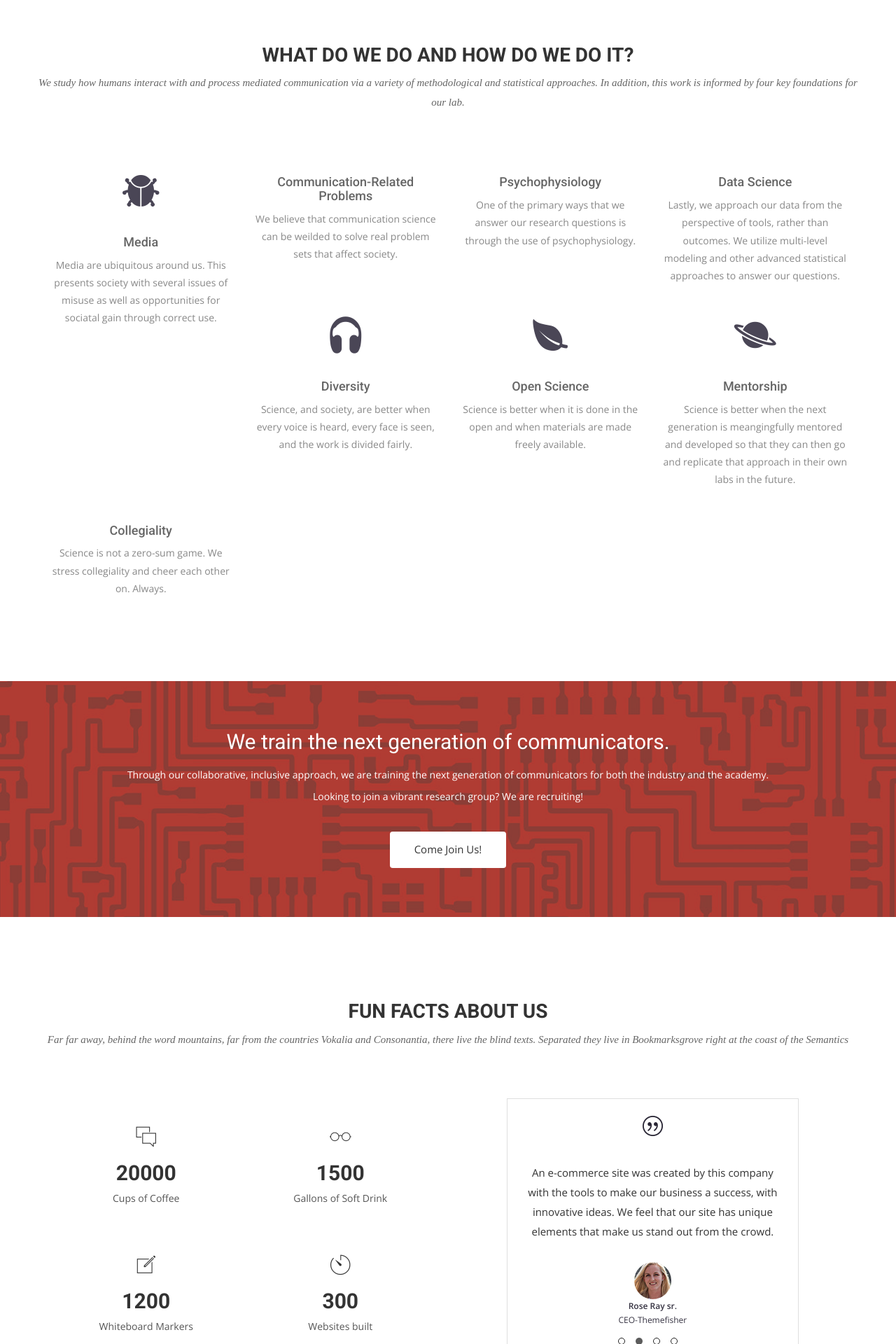
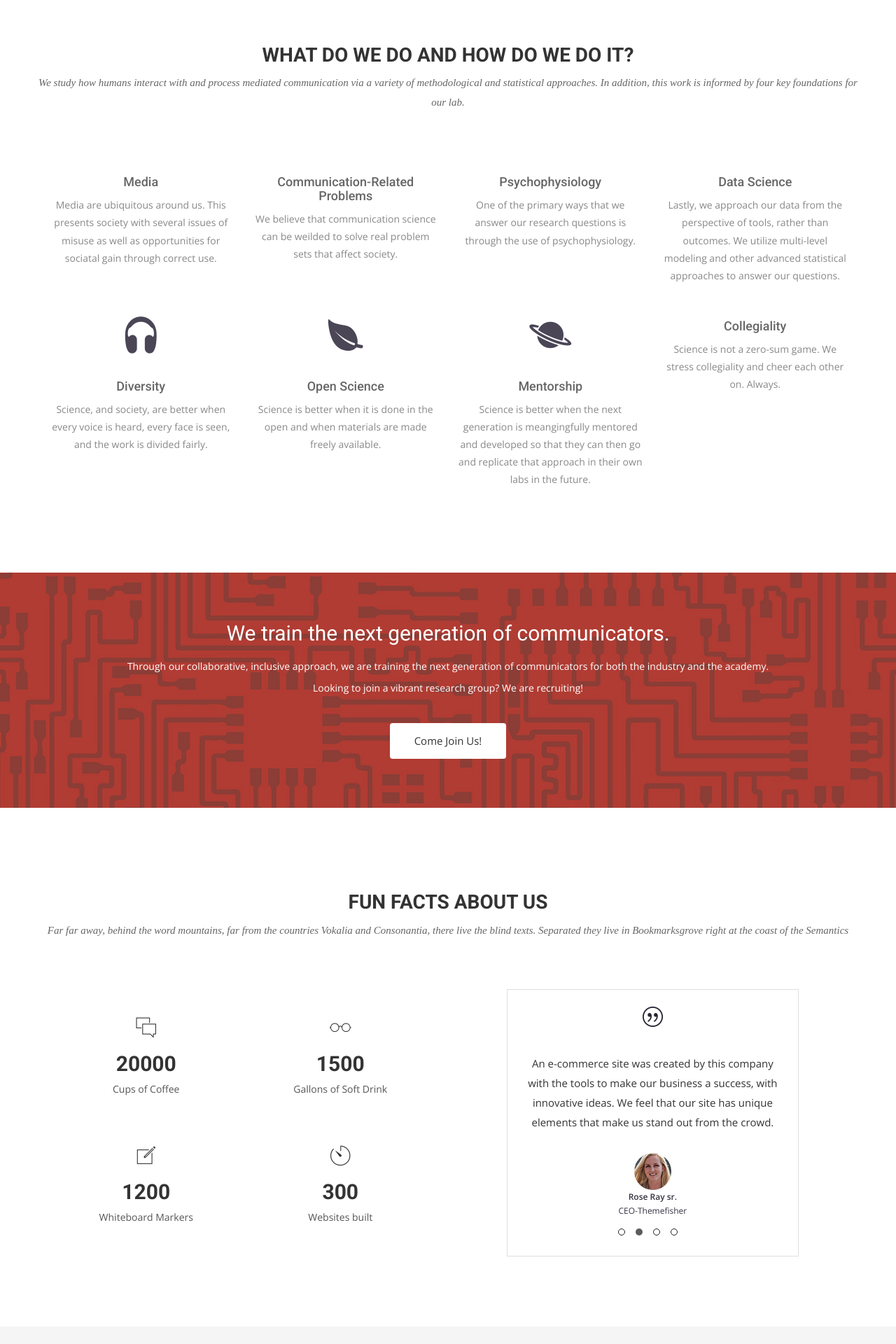
Before and after one commit to cognitionemotionlab/cognitionemotionlab.github.io, a Jekyll site: the page built from index.html, in a window 1280 px wide. Shown: the part 2079-3999 px from the top of the page at 70% size. Built offline with Jekyll 4.4.1, drawn with Linux system fonts in a browser that asks for light colours; nearby versions of some CDN libraries; some web fonts are replaced.

Commit message:
These icons man...

```diff
--- a/index.html
+++ b/index.html
@@ -65,7 +65,7 @@
     <div class="row ">
       <div class="col-sm-6 col-md-3">
         <div class="service-item">
-          <i class="icon ion-bug"></i>
+          <i class="icon ion-md-desktop"></i>
           <h4>Media</h4>
           <p>Media are ubiquitous around us. This presents society with several issues of misuse as well as opportunities for sociatal gain through correct use.</p>
         </div>
```
